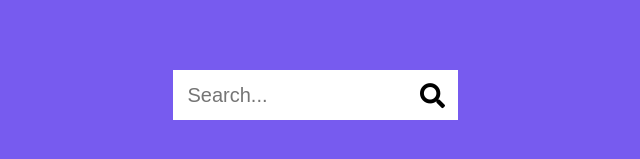
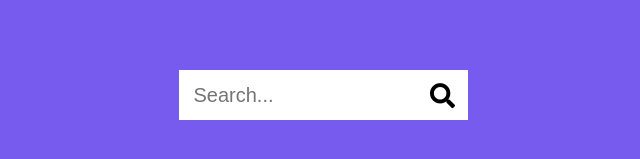
Before and after one commit to RubenCodeTech/Hidden-Search, a plain HTML site: page index.html in a window 1280 px wide. Both pictures are taken after a click on the button 640 px from the left and 400 px from the top of the page. Shown: the part 305-464 px from the top of the page, without its empty margins (325-965 px from the left). Drawn offline with Linux system fonts and the light colour scheme.

Commit message:
finished

```diff
--- a/main.js
+++ b/main.js
@@ -4,5 +4,5 @@ console.log(input)
 btn.addEventListener('click', btnSearchHidden);
 function btnSearchHidden(){
     console.log('hola');
-    input.classList.toggle("inputDisplayBlock")
+    input.classList.toggle("inputHidden")
 }
--- a/style/style.css
+++ b/style/style.css
@@ -2,6 +2,7 @@
     margin: 0;
     padding: 0;
 }
+
 *:focus{
     outline: none;
 }
@@ -20,30 +21,36 @@ body{
     align-items: center;
 }
 
+.search{
+    display: flex;
+    justify-content: end;
+}
+
 .input{
     height: 50px;
-    width: 220px;
+    width: 0px;
     font-size: 20px;
     padding-left: 15px;
+    padding-right: -15px;
     border-style: none;
-    background-color: white;
-    display: none;
+    background-color: rgb(255, 255, 255);
+    transition: 0.3s;
+    transform: translateX(16px);
 }
-.inputDisplayBlock{
-    display: block;
+
+.inputHidden{
+    width: 200px;
+    padding-right: 40px;
 }
+
 .btn{
     height: 50px;
     width: 50px;
     border-style: none;
     background-color: white;
+    z-index: +1;
 }
 
-/* .btnMovement{
-    position: absolute;
-    background-color: white;
-    transform: translateX(234px);
-} */
 .btn>i{
     font-size: 25px;
 }
```
